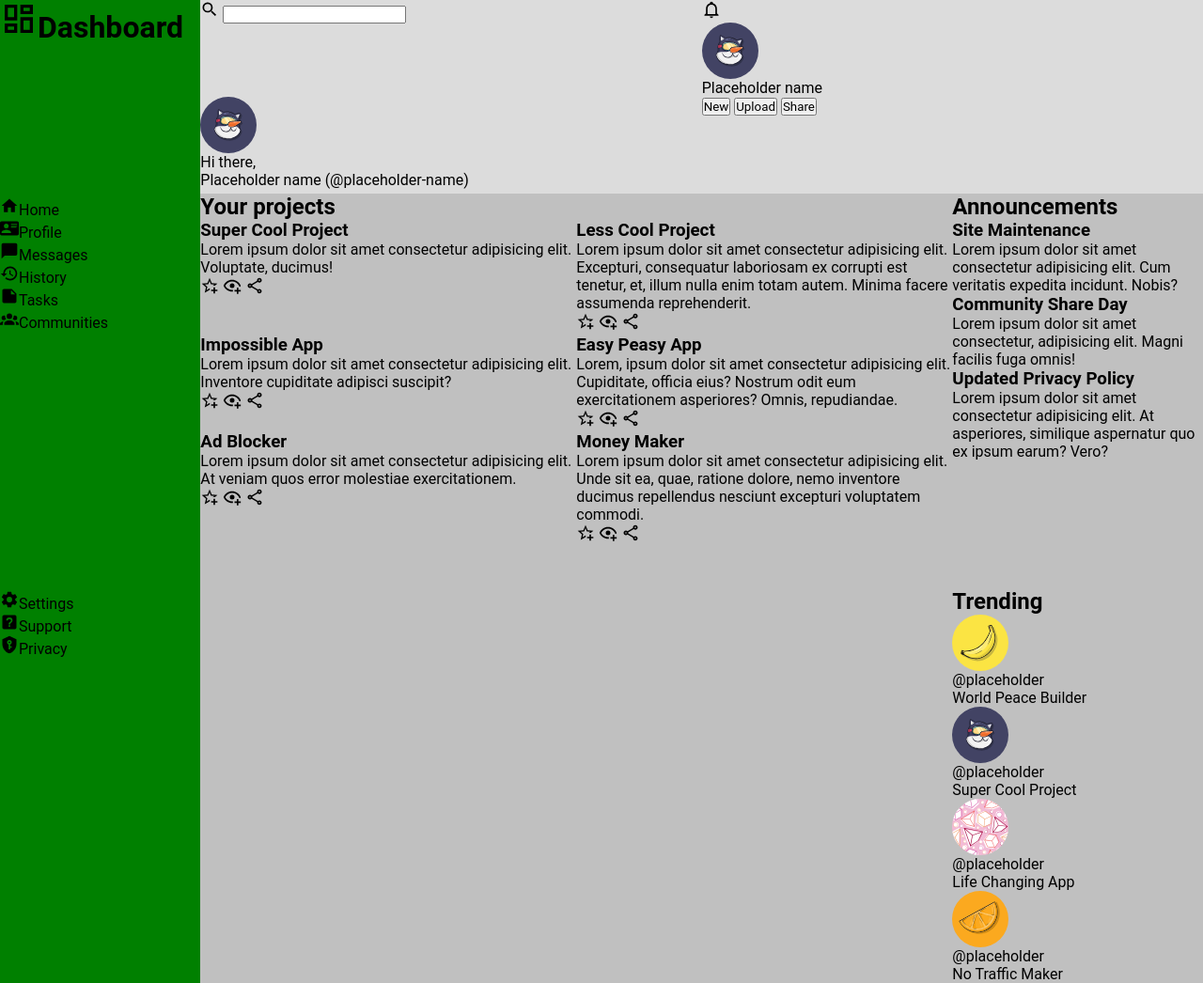
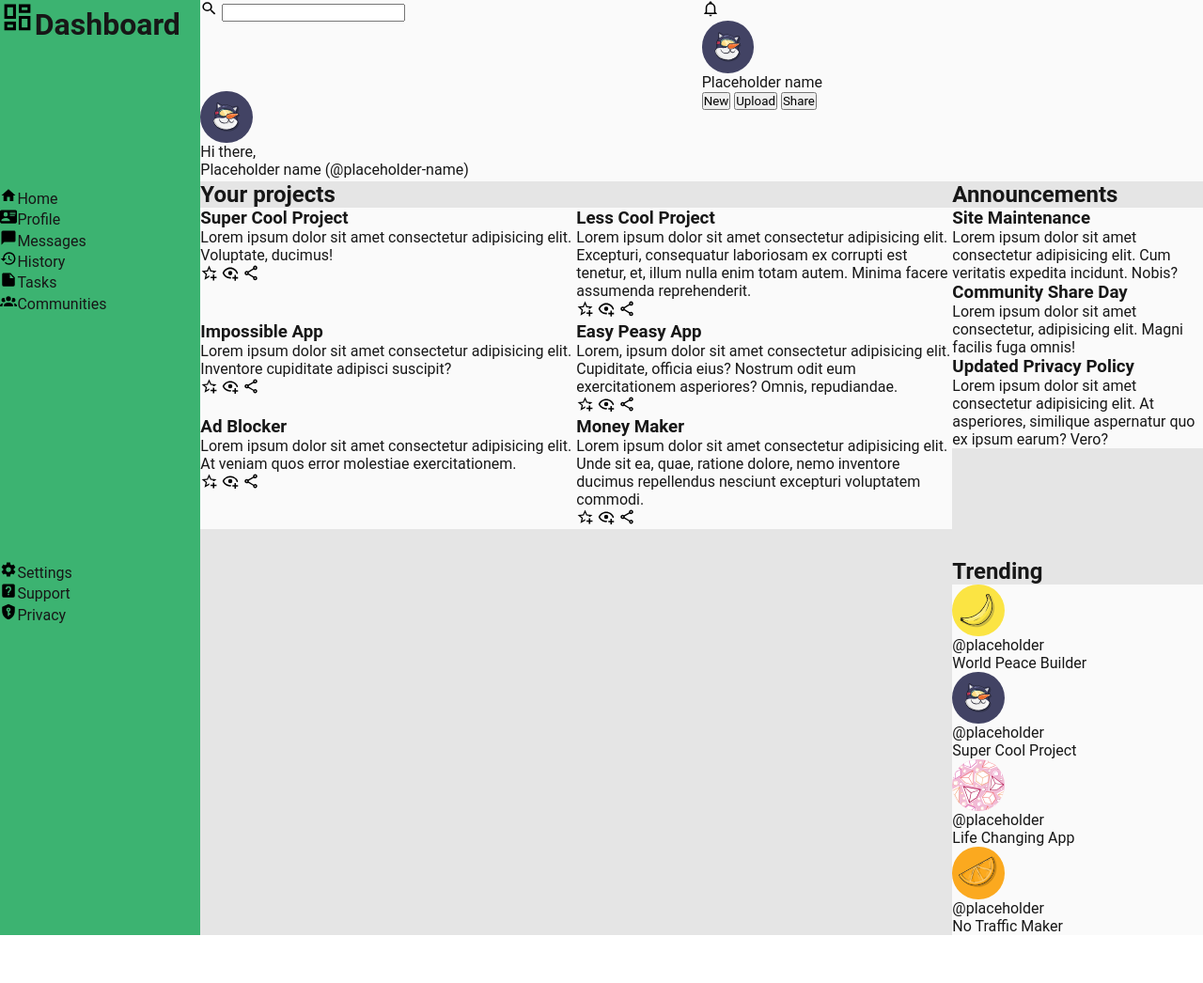
Before and after one commit to latsonj/admin-dashboard, a plain HTML site: page index.html in a window 1280 px wide. Shown: the whole page at 94% size. After the commit the page ends 995 px from the top, so only its background shows below. Drawn offline with Linux system fonts and the light colour scheme.

Commit message:
Establish color palette

```diff
--- a/style.css
+++ b/style.css
@@ -27,7 +27,12 @@
 }
 
 :root {
-  --icon-size: 1.25em;
+  --icon-size: 1.15em;
+  --color-black: #171717;
+  --color-off-white: #e5e5e5;
+  --color-white: #fafafa;
+  --shadow-grey: #9ca3af;
+  --color-green: #3cb371;
 }
 
 *, *::before, * ::after {
@@ -64,7 +69,8 @@ li {
 .header {
   grid-column: 2 / 3;
 
-  background-color: gainsboro;
+  background-color: var(--color-white);
+  color: var(--color-black);
 
   display: grid;
   grid-template-columns: 1fr 1fr;
@@ -75,7 +81,8 @@ li {
   grid-row: 1 / 3;
   grid-column: 1 / 2;
 
-  background-color: green;
+  background-color: var(--color-green);
+  color: var(--color-black);
 
   display: grid;
   grid-template-rows: 1fr 2fr 2fr;
@@ -85,7 +92,8 @@ li {
   grid-column: 2 / 3;
   grid-row: 2 / 3;
 
-  background-color: silver;
+  background-color: var(--color-off-white);
+  color: var(--color-black);
 
   display: grid;
   grid-template-columns: 3fr 1fr;
@@ -101,6 +109,12 @@ li {
   grid-template-columns: repeat(auto-fit, minmax(400px, 1fr));
 }
 
+.project-item,
+.announcement-item,
+.trending-item {
+  background-color: var(--color-white);
+}
+
 .icon {
   display: inline;
   width: var(--icon-size);
```
